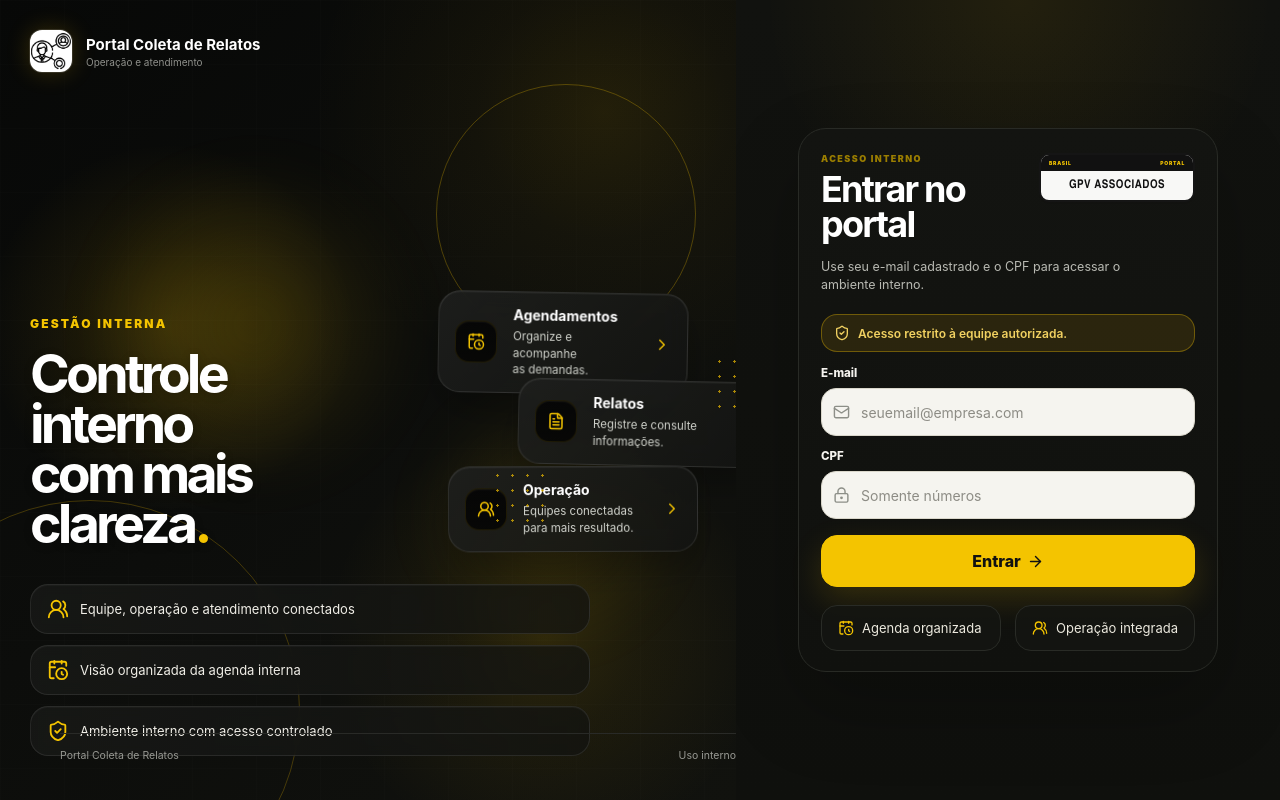
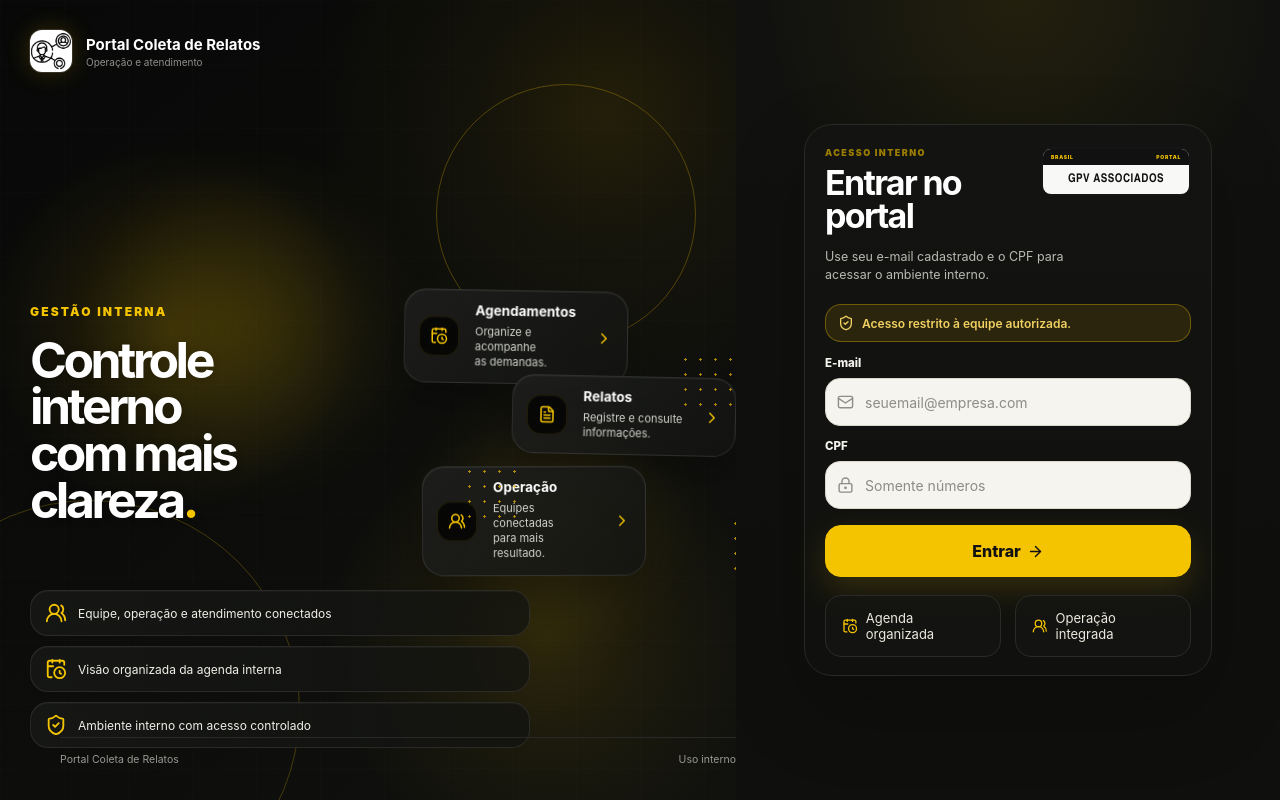
Before and after one commit to pedrohenriquefsdev-never-give-up/Coleta-de-Relatos-Agendamento, a Next.js app: page /login in a window 1280 px wide. Built offline with nearby package versions, Linux system fonts and the light colour scheme; no server answers.

Commit message:
Add files via upload

```diff
--- a/app/globals.css
+++ b/app/globals.css
@@ -697,3 +697,118 @@
   .v18-feature-stack{bottom:44px!important}
   .v17-footer{bottom:14px!important}
 }
+
+/* V1.10 anti-overlap spacing correction */
+.v18-hero-grid{
+  margin-top:44px!important;
+  grid-template-columns:minmax(300px,.82fr) minmax(340px,1.18fr)!important;
+  gap:56px!important;
+  align-items:start!important;
+}
+.v18-copy-block{
+  padding-top:16px!important;
+}
+.v18-copy-block h1{
+  font-size:clamp(46px,4.2vw,60px)!important;
+  max-width:360px!important;
+  line-height:.94!important;
+}
+.v18-microcards{
+  min-height:300px!important;
+  margin-top:6px!important;
+}
+.v18-microcard{
+  width:min(238px,72%)!important;
+  padding:14px 15px!important;
+}
+.v18-microcard.card-a{
+  top:0!important;
+  left:34px!important;
+}
+.v18-microcard.card-b{
+  top:92px!important;
+  left:154px!important;
+}
+.v18-microcard.card-c{
+  top:194px!important;
+  left:58px!important;
+}
+.v18-microcard strong{font-size:13.5px!important}
+.v18-microcard small{font-size:11px!important;line-height:1.38!important}
+.v18-microcard .micro-icon{
+  width:40px!important;
+  height:40px!important;
+}
+.cluster-a{top:62px!important;left:324px!important}
+.cluster-b{top:174px!important;left:98px!important}
+.cluster-c{top:246px!important;left:374px!important}
+.v18-feature-stack{
+  bottom:64px!important;
+  width:min(520px,calc(100% - 60px))!important;
+  gap:10px!important;
+}
+.v18-feature-stack>div{
+  padding:12px 15px!important;
+}
+.v18-feature-stack>div span{
+  font-size:12.5px!important;
+}
+.v17-footer{
+  bottom:12px!important;
+}
+.v18-panel .login-panel-wrap{
+  width:min(408px,100%)!important;
+}
+.v18-login-card{
+  padding:22px 20px 18px!important;
+}
+.v18-login-card .login-card-topline h2{
+  font-size:34px!important;
+  max-width:168px!important;
+}
+.v18-login-card .login-intro{
+  max-width:280px!important;
+}
+.v18-login-card .vehicle-plate.wide{
+  width:150px!important;
+}
+.v18-login-mini-features>div{
+  font-size:10.5px!important;
+}
+
+@media(max-height:800px) and (min-width:981px){
+  .v18-hero-grid{
+    margin-top:30px!important;
+    gap:48px!important;
+  }
+  .v18-copy-block h1{
+    font-size:clamp(42px,3.9vw,54px)!important;
+    max-width:330px!important;
+  }
+  .v18-microcards{
+    min-height:276px!important;
+  }
+  .v18-microcard{
+    width:min(224px,70%)!important;
+    padding:13px 14px!important;
+  }
+  .v18-microcard.card-a{left:26px!important}
+  .v18-microcard.card-b{top:86px!important;left:134px!important}
+  .v18-microcard.card-c{top:176px!important;left:44px!important}
+  .cluster-a{left:300px!important}
+  .cluster-b{left:84px!important}
+  .cluster-c{left:350px!important;top:226px!important}
+  .v18-feature-stack{
+    bottom:52px!important;
+    width:min(500px,calc(100% - 60px))!important;
+  }
+  .v18-feature-stack>div{
+    padding:11px 14px!important;
+  }
+  .v18-feature-stack>div span{
+    font-size:12px!important;
+  }
+  .v17-footer{
+    bottom:10px!important;
+  }
+}
--- a/package.json
+++ b/package.json
@@ -1,6 +1,6 @@
 {
   "name": "portal-coleta-relatos",
-  "version": "1.9.0",
+  "version": "1.10.0",
   "private": true,
   "scripts": {
     "dev": "next dev",
```
